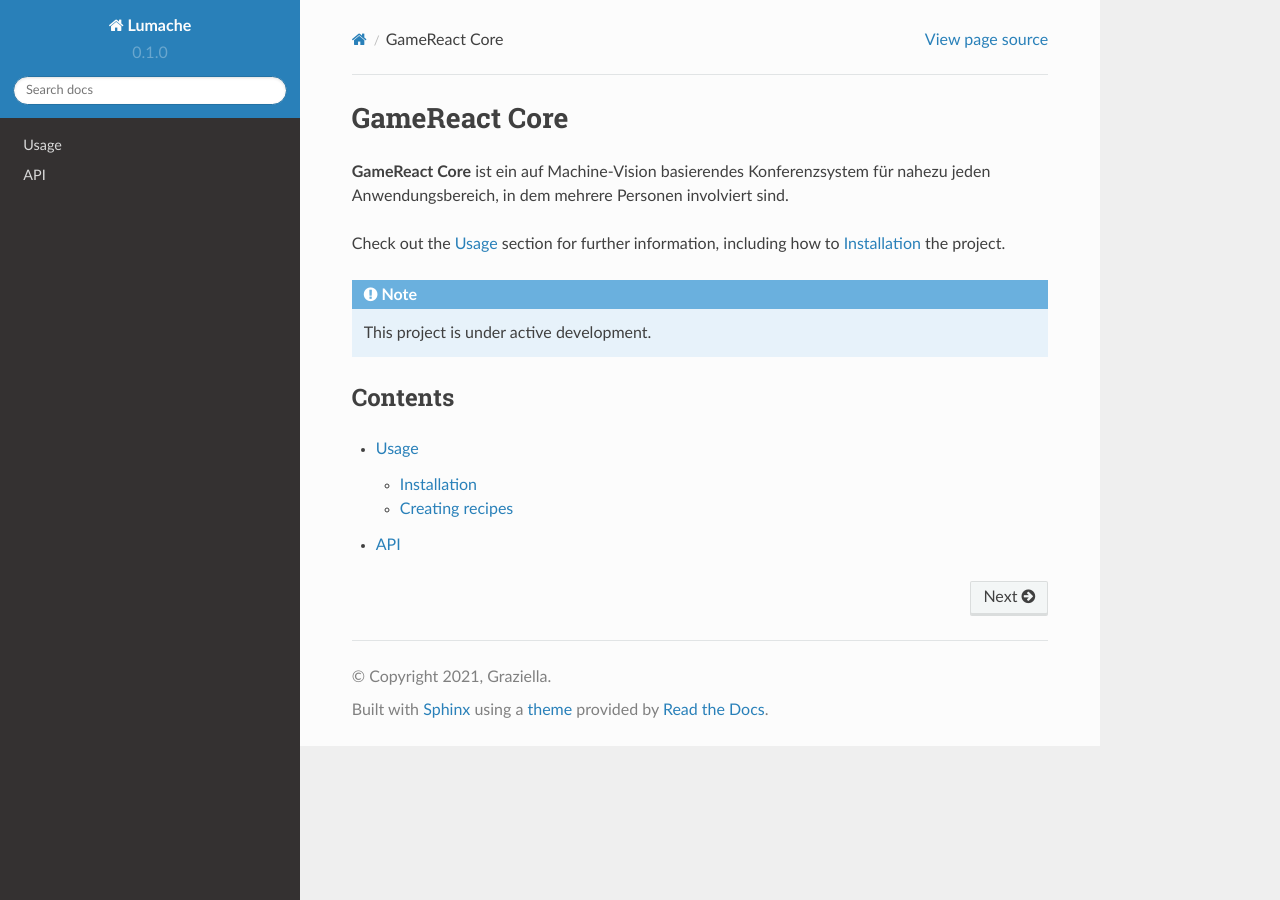
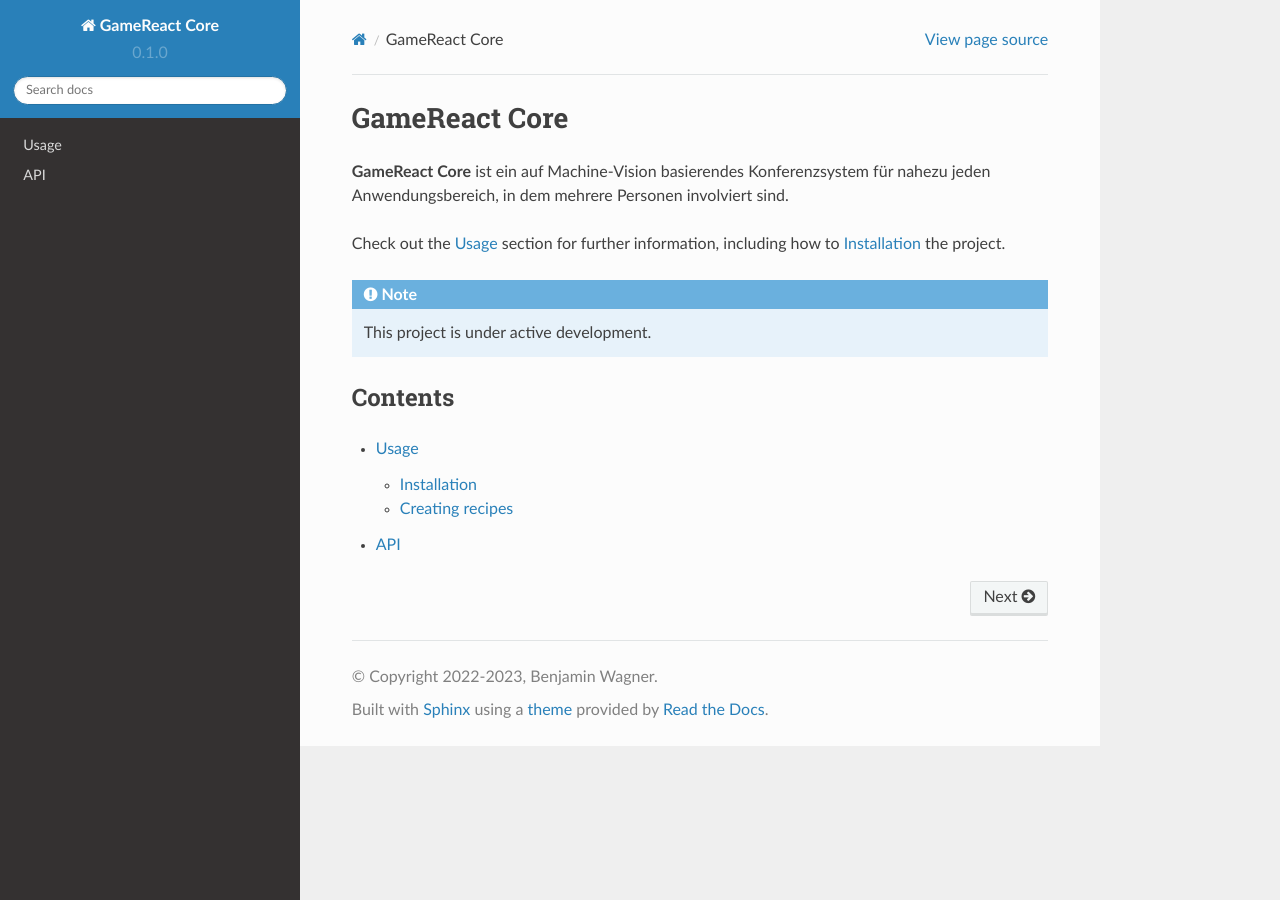
Before and after one commit to btinet/GameReactCore, a Sphinx documentation site: the page built from docs/source/index.rst, in a window 1280 px wide. Built offline with Sphinx 7.4.7 and the Read the Docs theme 2.0.0, drawn with Linux system fonts in a browser that asks for light colours.

Commit message:
update docs

```diff
--- a/docs/source/conf.py
+++ b/docs/source/conf.py
@@ -2,9 +2,9 @@
 
 # -- Project information
 
-project = 'Lumache'
-copyright = '2021, Graziella'
-author = 'Graziella'
+project = 'GameReact Core'
+copyright = '2022-2023, Benjamin Wagner'
+author = 'Benjamin Wagner'
 
 release = '0.1'
 version = '0.1.0'
```
